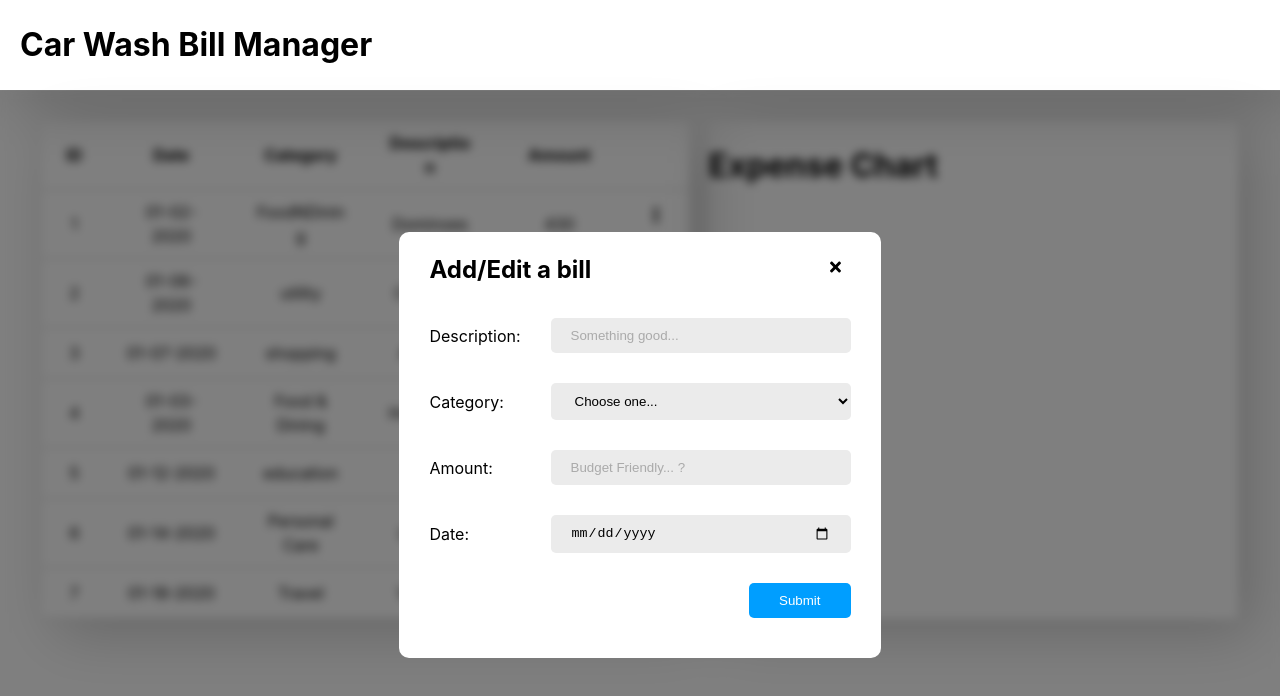
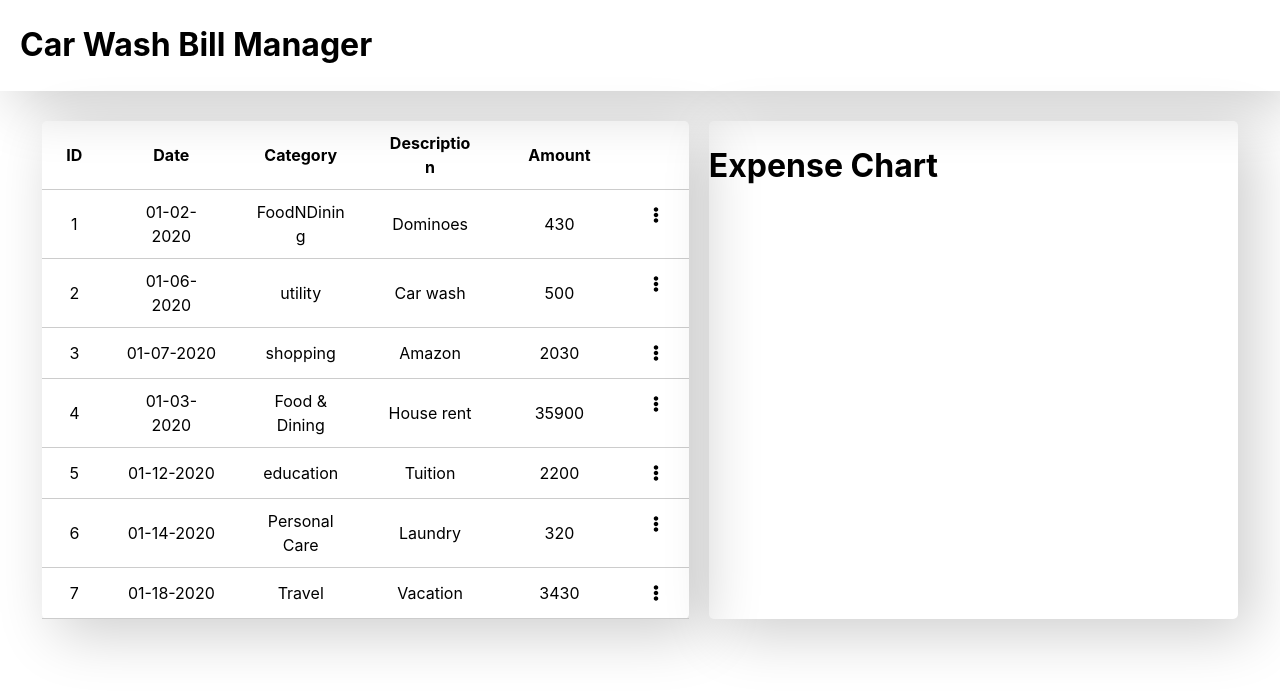
Before and after one commit to kghildial/bill-management-react, a React (Create React App) app: page / in a window 1280 px wide. Shown: the top 696 px of the page. Built offline with nearby package versions, Linux system fonts and the light colour scheme.

Commit message:
Add popup trigger model + rename HomeScreen to Dashboard

```diff
--- a/src/App.js
+++ b/src/App.js
@@ -3,13 +3,13 @@ import { Route, BrowserRouter as Router } from 'react-router-dom';
 
 // Custom component(s) import(s)
 import Headar from './components/Header';
-import HomeScreen from './screens/HomeScreen';
+import Dashboard from './screens/Dashboard';
 
 function App() {
   return (
     <Router>
       <Headar />
-      <Route path="/" exact component={HomeScreen}></Route>
+      <Route path="/" exact component={Dashboard}></Route>
       {/* TODO: Render Footer here */}
     </Router>
   );
--- a/src/components/Container.js
+++ b/src/components/Container.js
@@ -2,6 +2,15 @@ import styled from 'styled-components';
 
 const Container = styled.div`
   display: flex;
+
+  display: ${({ type, trigger }) => {
+    switch (type) {
+      case 'popupBackdrop':
+        return trigger ? 'flex' : 'none';
+      default:
+        return 'flex';
+    }
+  }};
 
   flex-direction: ${({ type }) => {
     switch (type) {
--- a/src/components/Popup/index.js
+++ b/src/components/Popup/index.js
@@ -3,10 +3,12 @@ import React from 'react';
 // Custom component(s) import(s)
 import Container from '../Container';
 
-const Popup = ({ children }) => {
+const Popup = ({ children, trigger }) => {
   return (
-    <Container type="popupBackdrop">
-      <Container type="popupCard">{children}</Container>
+    <Container type="popupBackdrop" trigger={trigger}>
+      <Container type="popupCard" trigger={trigger}>
+        {children}
+      </Container>
     </Container>
   );
 };
--- a/src/screens/HomeScreen.js
+++ b/src/screens/Dashboard.js
@@ -1,4 +1,4 @@
-import React from 'react';
+import React, { useState } from 'react';
 import { Formik, Form } from 'formik';
 import { faTimes } from '@fortawesome/free-solid-svg-icons';
 import seederData from '../seeder';
@@ -13,10 +13,15 @@ import Select from '../components/Select';
 import Button from '../components/Button';
 import Icon from '../components/Icon';
 
-const HomeScreen = () => {
+const Dashboard = () => {
+  const [popupState, setPopupState] = useState({
+    isOpen: false,
+    callType: null,
+  });
+
   return (
     <>
-      <Popup>
+      <Popup trigger={popupState.isOpen}>
         <Container type="popupContentWrapper">
           <Icon type="popupCloseIcon" iconVal={faTimes} />
           <Heading type="popupHeading" level="2" text="Add/Edit a bill" />
@@ -88,4 +93,4 @@ const HomeScreen = () => {
   );
 };
 
-export default HomeScreen;
+export default Dashboard;
```
